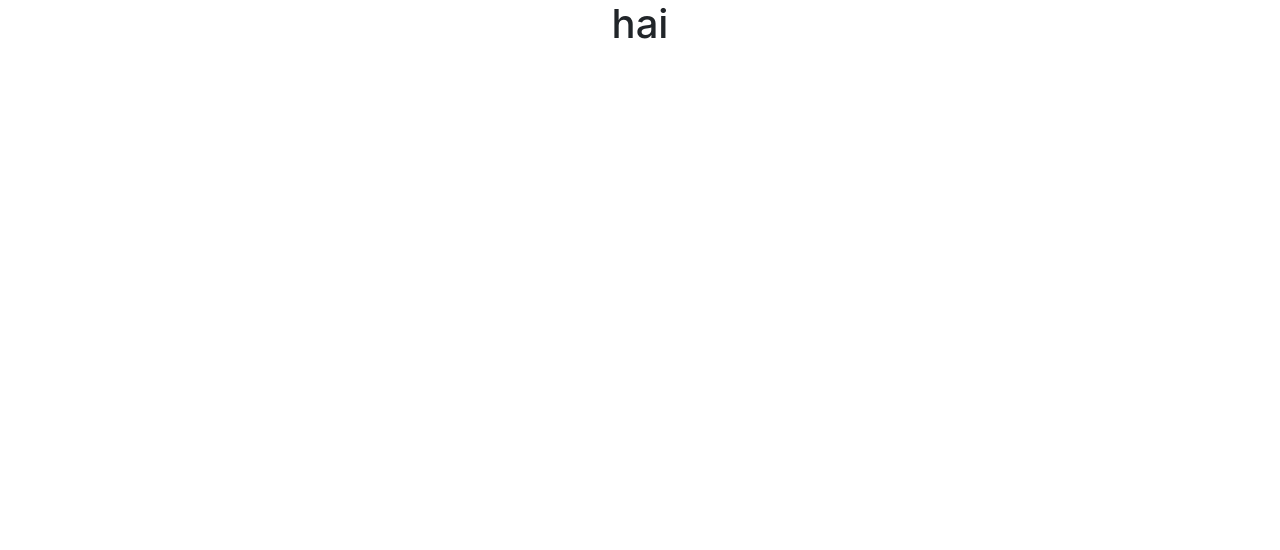
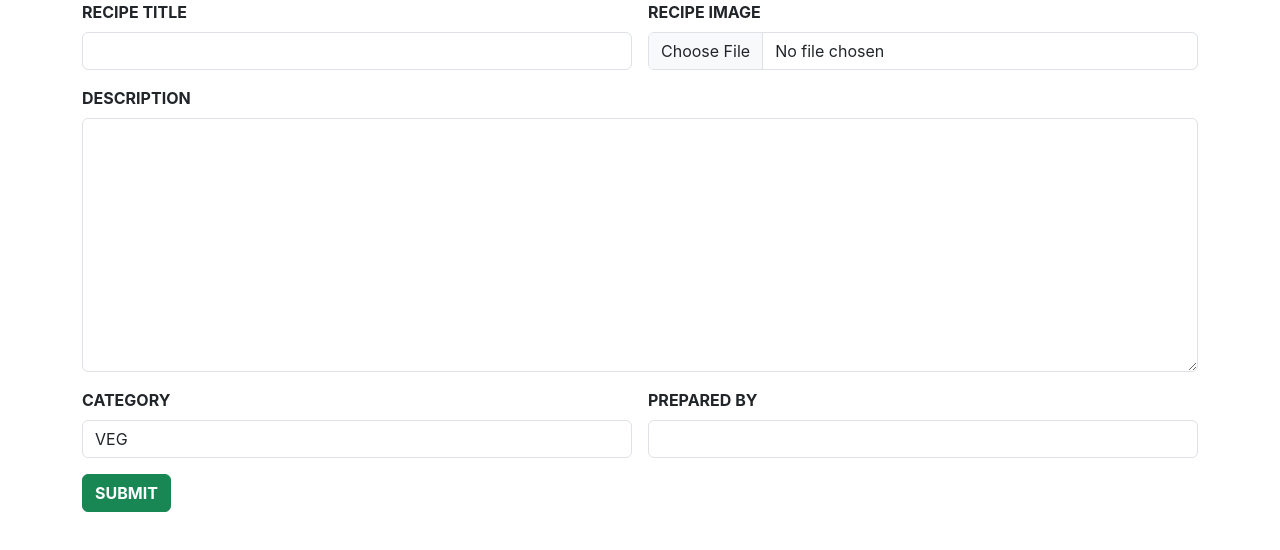
Before and after one commit to chinmayasuresh/Recipe-app-FrontEnd, a React (Create React App) app: page / in a window 1280 px wide. Shown: the top 550 px of the page. Built offline with nearby package versions, Linux system fonts and the light colour scheme.

Commit message:
Add Recipe Completed

```diff
--- a/public/index.html
+++ b/public/index.html
@@ -1,15 +1,14 @@
 <!DOCTYPE html>
 <html lang="en">
+
 <head>
-    <link href="https://cdn.jsdelivr.net/npm/bootstrap@5.3.3/dist/css/bootstrap.min.css" rel="stylesheet" integrity="sha384-QWTKZyjpPEjISv5WaRU9OFeRpok6YctnYmDr5pNlyT2bRjXh0JMhjY6hW+ALEwIH" crossorigin="anonymous">
+  <link href="https://cdn.jsdelivr.net/npm/bootstrap@5.3.3/dist/css/bootstrap.min.css" rel="stylesheet"
+    integrity="sha384-QWTKZyjpPEjISv5WaRU9OFeRpok6YctnYmDr5pNlyT2bRjXh0JMhjY6hW+ALEwIH" crossorigin="anonymous">
   <meta charset="utf-8" />
   <link rel="icon" href="%PUBLIC_URL%/favicon.ico" />
   <meta name="viewport" content="width=device-width, initial-scale=1" />
   <meta name="theme-color" content="#000000" />
-    <meta
-      name="description"
-      content="Web site created using create-react-app"
-    />
+  <meta name="description" content="Web site created using create-react-app" />
   <link rel="apple-touch-icon" href="%PUBLIC_URL%/logo192.png" />
   <!--
       manifest.json provides metadata used when your web app is installed on a
@@ -27,6 +26,7 @@
     -->
   <title>React App</title>
 </head>
+
 <body>
   <noscript>You need to enable JavaScript to run this app.</noscript>
   <div id="root"></div>
@@ -42,7 +42,10 @@
     -->
 
 
+  <script src="https://cdn.jsdelivr.net/npm/bootstrap@5.3.3/dist/js/bootstrap.bundle.min.js"
+    integrity="sha384-YvpcrYf0tY3lHB60NNkmXc5s9fDVZLESaAA55NDzOxhy9GkcIdslK1eN7N6jIeHz"
+    crossorigin="anonymous"></script>
 
-    <script src="https://cdn.jsdelivr.net/npm/bootstrap@5.3.3/dist/js/bootstrap.bundle.min.js" integrity="sha384-YvpcrYf0tY3lHB60NNkmXc5s9fDVZLESaAA55NDzOxhy9GkcIdslK1eN7N6jIeHz" crossorigin="anonymous"></script>
 </body>
+
 </html>
--- a/src/App.js
+++ b/src/App.js
@@ -1,13 +1,15 @@
 import logo from './logo.svg';
 import './App.css';
+import AddRecipe from './components/AddRecipe';
 
 function App() {
   return (
-    <div className="App">
-      <h1>
-        hai
-      </h1>
-    </div>
+    <div>
+
+
+<AddRecipe/>
+
+</div>
   );
 }
 
--- /dev/null
+++ b/src/components/AddRecipe.jsx
@@ -0,0 +1,53 @@
+import React from 'react'
+
+const AddRecipe = () => {
+return(
+        <div>
+            <div className="container">
+                <div className="row">
+                    <div className="col col-12 col-sm-12 col-md-12 col-lg-12 col-xl-12 col-xxl-12">
+                        <div className="row g-3">
+                            <div className="col col-12 col-sm-6 col-md-6 col-lg-6 col-xl-6 col-xxl-6">
+                                <label htmlFor="" className="form-label"><b>RECIPE TITLE</b></label>
+                                <input type="text" className="form-control" />
+                            </div>
+                            <div className="col col-12 col-sm-6 col-md-6 col-lg-6 col-xl-6 col-xxl-6">
+
+                                <label htmlFor="" className="form-label"><b>RECIPE IMAGE</b></label>
+                                <input type="file" name="" id="" className="form-control" />
+                            </div>
+
+                            <div className="col col-12 col-sm-12 col-md-12 col-lg-12 col-xl-12 col-xxl-12">
+
+                                <label htmlFor="" className="form-label"><b>DESCRIPTION</b></label>
+                                <textarea name="" id="" cols="30" rows="10" className="form-control"></textarea>
+                            </div>
+
+                            <div className="col col-12 col-sm-6 col-md-6 col-lg-6 col-xl-6 col-xxl-6">
+                                <label htmlFor="" className="form-label"><b>CATEGORY</b></label>
+                                <select name="" id="" className="form-control">
+                                    <option value="">VEG</option>
+                                    <option value="">NON-VEG</option>
+                                </select>
+                            </div>
+
+                            <div className="col col-12 col-sm-6 col-md-6 col-lg-6 col-xl-6 col-xxl-6">
+                                <label htmlFor="" className="form-label"><b>PREPARED BY</b></label>
+                                <input type="text" className="form-control" />
+                            </div>
+
+
+
+                                <div className="col col-12 col-sm-6 col-md-6 col-lg-6 col-xl-6 col-xxl-6">
+                                    <button className="btn btn-success"><b>SUBMIT</b></button>
+                                </div>
+                            </div>
+
+                    </div>
+                </div>
+            </div>
+</div>
+)
+}
+
+export default AddRecipe
```
Lines whose indentation alone changed are shown as unchanged.
